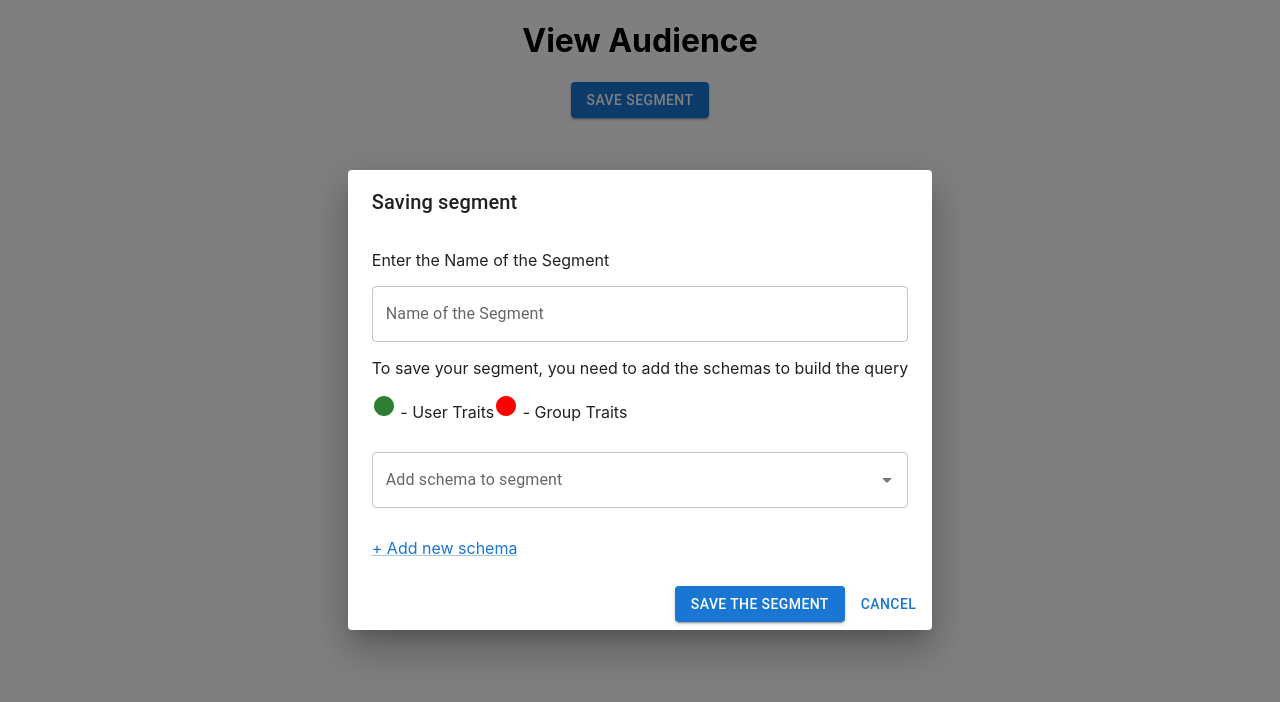
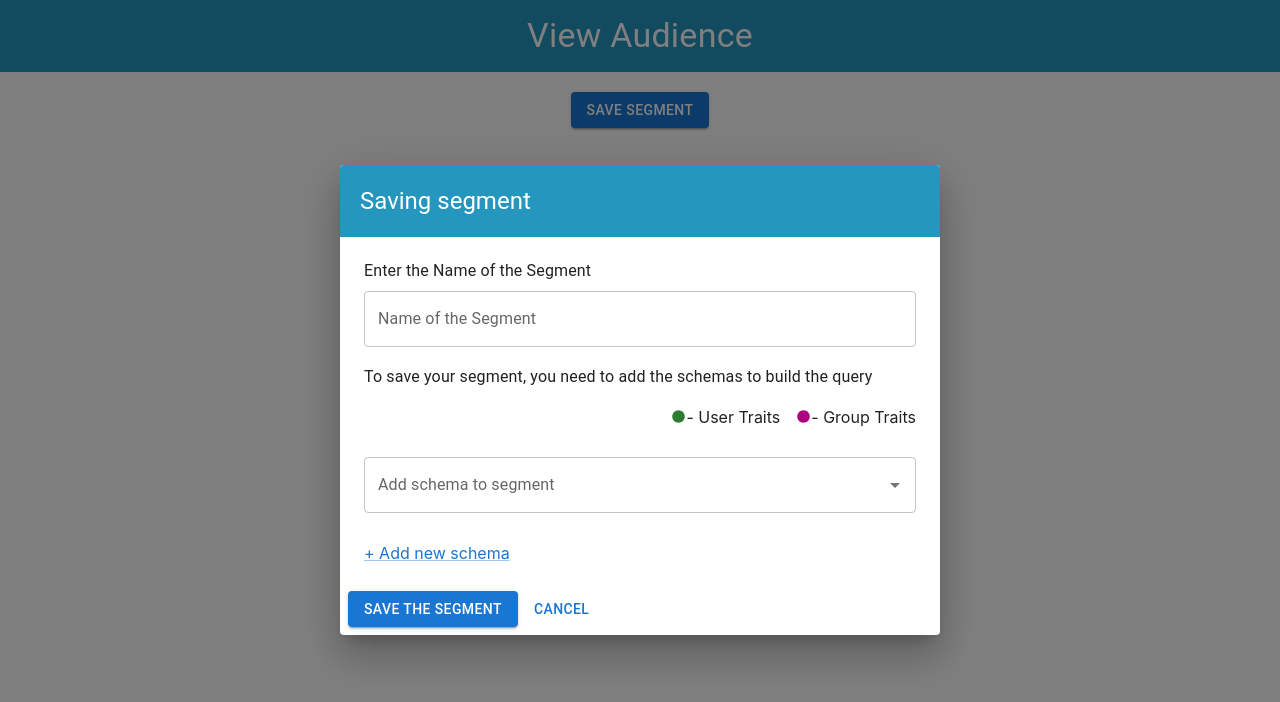
Before and after one commit to gcmanojbabu/segment-react-app, a React (Create React App) app: page / in a window 1280 px wide. Shown: the top 702 px of the page. Built offline with nearby package versions, Linux system fonts and the light colour scheme.

Commit message:
feat: Update style

```diff
--- a/src/screens/HomeScreen/HomeScreen.js
+++ b/src/screens/HomeScreen/HomeScreen.js
@@ -1,12 +1,14 @@
-import { Autocomplete, Button, Dialog, DialogActions, DialogContent, DialogTitle, Grid, Link, TextField } from '@mui/material'
+import { AppBar, Autocomplete, Button, Dialog, DialogActions, DialogContent, DialogTitle, Grid, IconButton, Link, TextField, Typography } from '@mui/material'
 import React, { useEffect, useState } from 'react'
 import CircleIcon from '@mui/icons-material/Circle';
 import axios from 'axios';
+import { Box, Container } from '@mui/system';
 
 export default function HomeScreen() {
   const [openPopup, setOpenPopup] = useState(false);
   const [segmentName, setSegmentName] = useState('')
   const [segmentValue, setSegmentValue] = useState('')
+  const [segmentNameError, setSegmentNameError] = useState(false)
   const [segmentValueError, setSegmentValueError] = useState(false)
   const [schemaList, setSchemaList] = useState([])
   const initialSchemaOptions = [
@@ -72,6 +74,17 @@ export default function HomeScreen() {
   }
 
   const onSaveSegment = async () => {
+    // validation
+    setSegmentValueError(false)
+    if (schemaList.length === 0 || segmentName === '') {
+      setSegmentValueError(true)
+      setSegmentNameError(true)
+      return false
+    }
+
+
+
+
     let newSchemaList = []
     for (const element of schemaList) {
       let valueToSchemaList = {}
@@ -91,11 +104,19 @@ export default function HomeScreen() {
 
   return (
     <>
-      <Grid>
-        <h1>
+      <Box>
+        <AppBar position="static" style={{
+          backgroundColor: '#2596be',
+          boxShadow: 'none',
+          padding: '15px'
+        }}>
+          <Typography variant="h4">
             View Audience
-        </h1>
+          </Typography>
+        </AppBar>
+
         <div>
+          <br />
           <Button variant="contained" onClick={onSaveSegmentClick}>Save segment</Button>
 
           <Dialog
@@ -104,16 +125,54 @@ export default function HomeScreen() {
             aria-labelledby="alert-dialog-title"
             aria-describedby="alert-dialog-description"
           >
-            <DialogTitle id="alert-dialog-title">
-              {"Saving segment"}
-            </DialogTitle>
+            <Box>
+              <Grid
+                container
+                direction="row"
+                justifyContent="flex-start"
+                alignItems="flex-start"
+              // style={{
+              //   marginTop: '30px',
+              // }}
+              >
+                <Grid item xs={12}>
+                  <Typography variant="h5" style={{
+                    color: 'white',
+                    backgroundColor: '#2596be',
+                    boxShadow: 'none',
+                    padding: '20px'
+                  }}>
+                    Saving segment
+                  </Typography>
+                </Grid>
+
                 <DialogContent>
-              <p>Enter the Name of the Segment</p>
-              <TextField id="outlined-basic" label="Name of the Segment" fullWidth variant="outlined" onChange={onSegmentNameChange} />
-              <p>To save your segment, you need to add the schemas to build the query</p>
-              <CircleIcon color="success" /> - User Traits
-              <CircleIcon sx={{ color: 'red' }} /> - Group Traits
+                  <Grid item xs={12}>
+                    <Typography variant="subtitle1" gutterBottom>
+                      Enter the Name of the Segment
+                    </Typography>
+                    <TextField autoComplete='off' id="outlined-basic" label="Name of the Segment" fullWidth variant="outlined" onChange={onSegmentNameChange}
+                      error={segmentNameError}
+                      helperText={segmentNameError && "Please enter segment name"} />
+                    <Typography variant="subtitle1" gutterBottom sx={{ my: 2 }}>
+                      To save your segment, you need to add the schemas to build the query
+                    </Typography>
+                  </Grid>
 
+                  <Grid item xs={12}>
+                    <Grid
+                      container
+                      direction="row"
+                      justifyContent="flex-end"
+                      alignItems="center"
+                    >
+                      <CircleIcon color="success" sx={{ height: '15px', width: '15px' }} />
+                      - User Traits
+                      <CircleIcon sx={{ color: '#AD027E', height: '15px', width: '15px', ml: 2 }} />
+                      - Group Traits
+
+                    </Grid>
+                  </Grid>
                   {schemaList?.map((element, index) => (
                     <React.Fragment key={index}>
                       <Autocomplete
@@ -136,6 +195,7 @@ export default function HomeScreen() {
                     </React.Fragment>
                   ))}
                   <Grid item xs={12}>
+                    {/* <CircleIcon color="success" sx={{ height: '15px', width: '15px' }} /> */}
                     <Autocomplete
                       disablePortal
                       id="combo-box"
@@ -164,9 +224,11 @@ export default function HomeScreen() {
                   <Button variant="contained" onClick={onSaveSegment}>Save the Segment</Button>
                   <Button onClick={handleClose}>Cancel</Button>
                 </DialogActions>
+              </Grid>
+            </Box>
           </Dialog>
         </div>
-      </Grid>
+      </Box>
     </>
   )
 }
```
Lines whose indentation alone changed are shown as unchanged.
